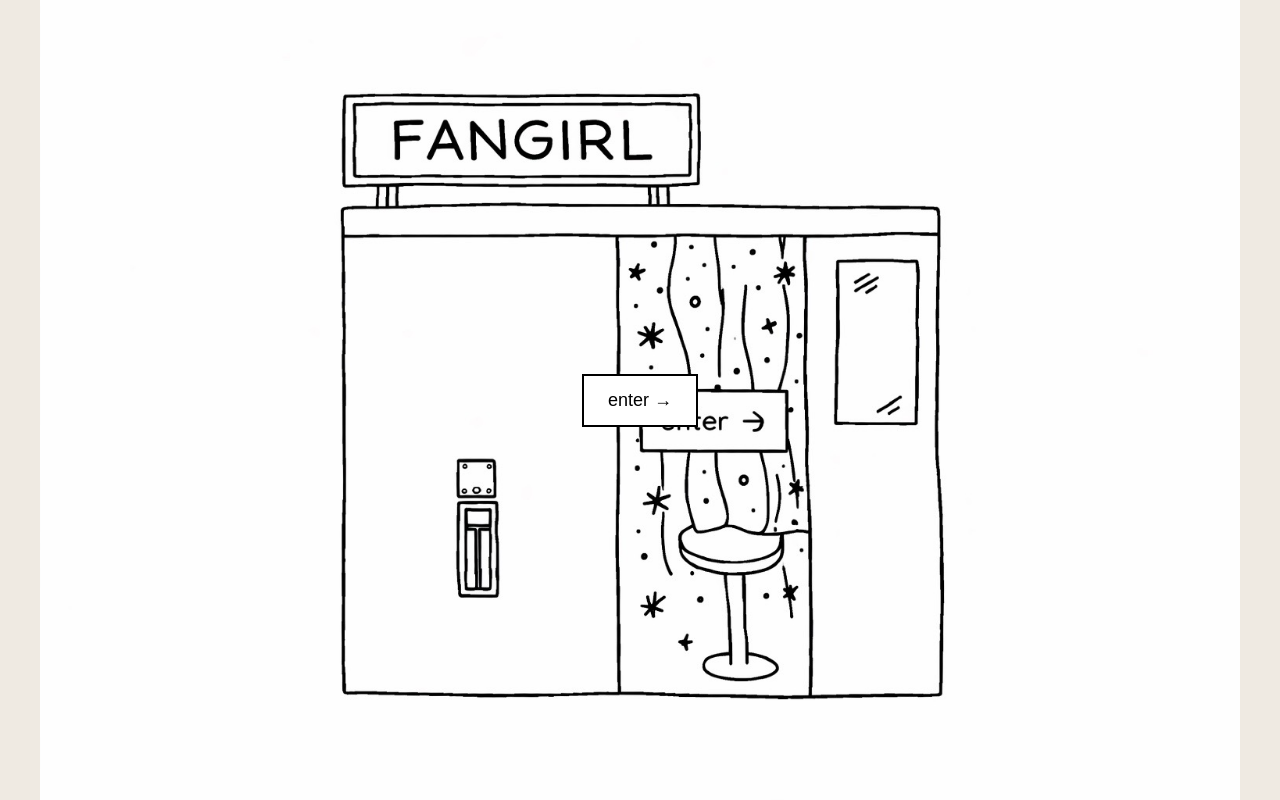
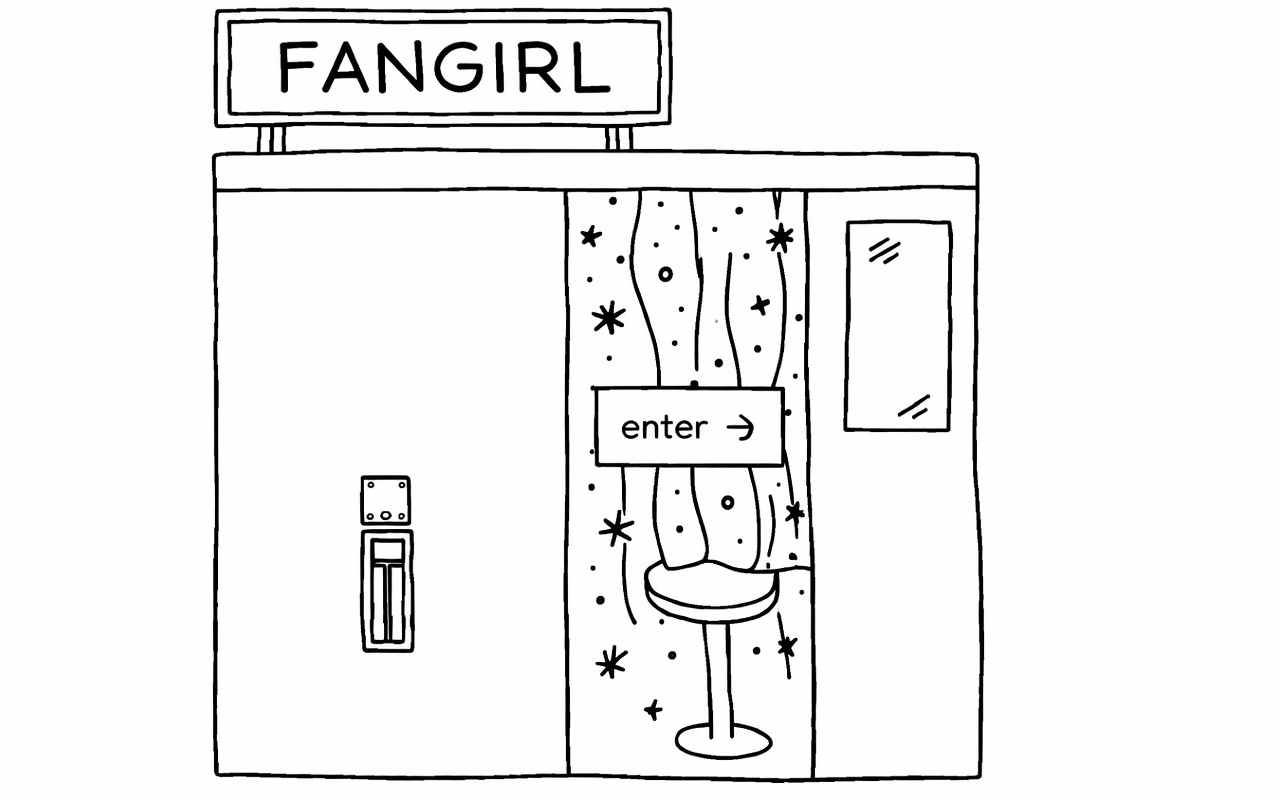
Before and after one commit to rickettUW/fangirl-boothh, a plain HTML site: page index.html in a window 1280 px wide. Drawn offline with Linux system fonts and the light colour scheme; files whose address does not match are found by name.

Commit message:
Update style.css

```diff
--- a/style.css
+++ b/style.css
@@ -1,47 +1,69 @@
 
-* { box-sizing: border-box; margin:0; padding:0; }
-body, html {
-  width:100%;
-  height:100%;
-  background:#efeae2;
-  font-family: sans-serif;
+html, body {
+  margin: 0;
+  padding: 0;
+  height: 100%;
+  overflow: hidden;
+  background: black;
+  font-family: system-ui, sans-serif;
 }
 
 .screen {
-  position:fixed;
-  inset:0;
-  display:flex;
-  align-items:center;
-  justify-content:center;
+  position: fixed;
+  inset: 0;
 }
 
-.hidden { display:none; }
+.hidden {
+  display: none;
+}
 
-.intro-img {
-  width:100%;
-  height:100%;
-  object-fit:contain;
+#video {
+  position: fixed;
+  inset: 0;
+  width: 100vw;
+  height: 100vh;
+  object-fit: cover;
+  transform: scaleX(-1);
+}
+
+/* INTRO */
+#intro {
+  display: flex;
+  justify-content: center;
+  align-items: center;
+  background: white;
 }
 
 #enterBtn {
-  position:absolute;
-  padding:14px 24px;
-  border:2px solid #000;
-  background:#fff;
-  font-size:18px;
-  cursor:pointer;
+  font-size: 18px;
+  padding: 14px 22px;
+  border: 2px solid black;
+  background: white;
 }
 
-#video {
-  width:100%;
-  height:100%;
-  object-fit:cover;
+/* CONTROLS */
+.controls {
+  position: fixed;
+  bottom: 20px;
+  width: 100%;
+  display: flex;
+  gap: 8px;
+  justify-content: center;
 }
 
-#snap {
-  position:absolute;
-  bottom:30px;
-  padding:14px 22px;
-  border:none;
-  border-radius:20px;
+select, button {
+  padding: 8px 10px;
+  font-size: 14px;
 }
+
+/* COUNTDOWN */
+#countdown {
+  position: fixed;
+  inset: 0;
+  display: flex;
+  align-items: center;
+  justify-content: center;
+  font-size: 80px;
+  color: white;
+  pointer-events: none;
+}
```
